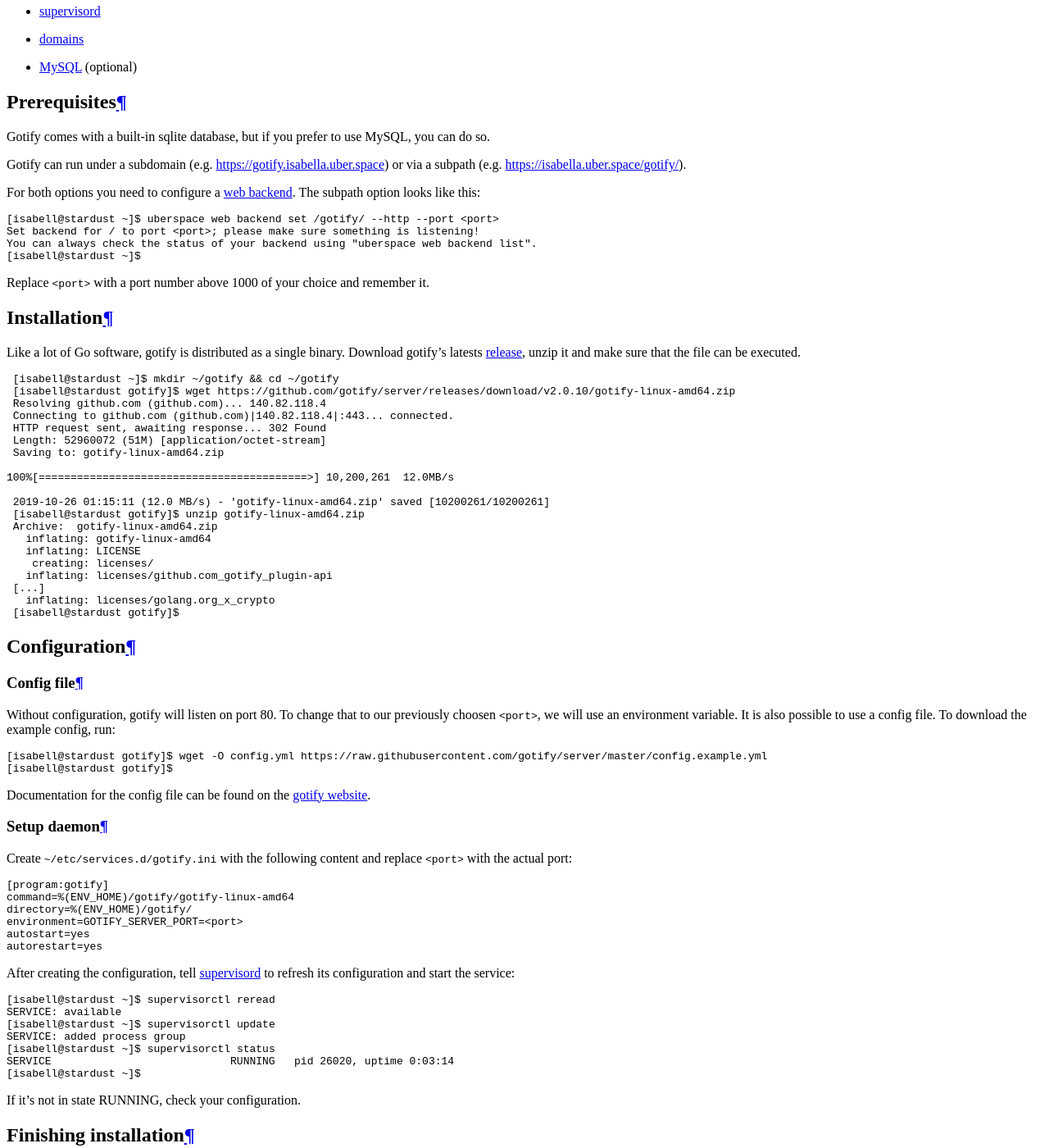
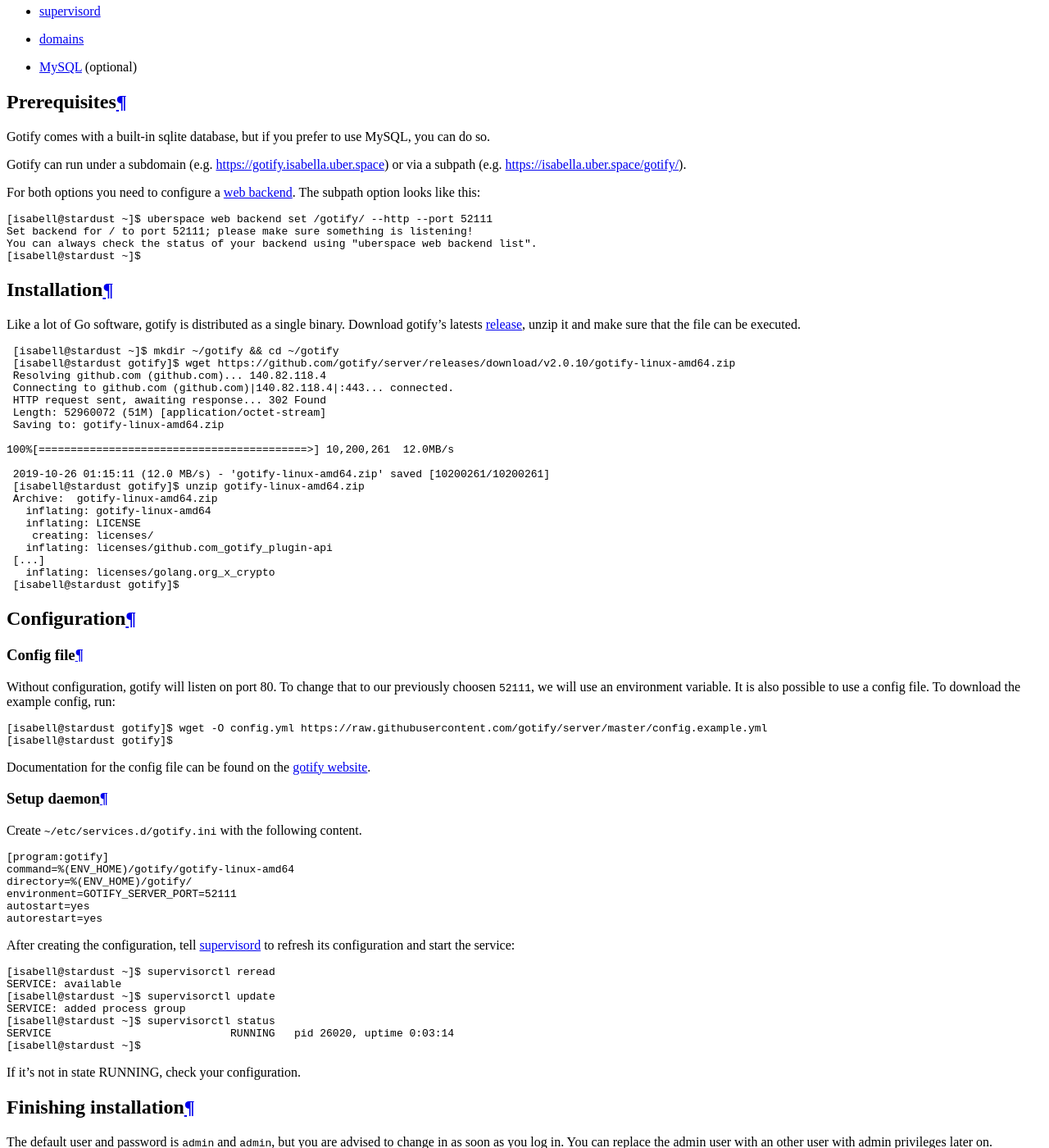
Before and after one commit to Uberspace/lab, a Sphinx documentation site: the page built from source/guide_gotify.rst, in a window 1280 px wide and 1400 px high, scrolled down 2777 px. Shown: the whole window at 82% size. Built offline with Sphinx 7.4.7 and the Read the Docs theme 2.0.0, drawn with Linux system fonts in a browser that asks for light colours.

Commit message:
[gotify] use 52111 as default port

```diff
--- a/source/guide_gotify.rst
+++ b/source/guide_gotify.rst
@@ -41,14 +41,12 @@
 
 ::
 
-  [isabell@stardust ~]$ uberspace web backend set /gotify/ --http --port <port>
-  Set backend for / to port <port>; please make sure something is listening!
+  [isabell@stardust ~]$ uberspace web backend set /gotify/ --http --port 52111
+  Set backend for / to port 52111; please make sure something is listening!
   You can always check the status of your backend using "uberspace web backend list".
   [isabell@stardust ~]$
 
 .. _webbackend: https://manual.uberspace.de/web-backends.html
-
-Replace ``<port>`` with a port number above 1000 of your choice and remember it.
 
 
 Installation
@@ -86,7 +84,7 @@
 Config file
 -----------
 
-Without configuration, gotify will listen on port 80. To change that to our previously choosen ``<port>``,
+Without configuration, gotify will listen on port 80. To change that to our previously choosen ``52111``,
 we will use an environment variable. It is also possible to use a config file. To download the
 example config, run:
 
@@ -101,15 +99,14 @@
 Setup daemon
 ------------
 
-Create ``~/etc/services.d/gotify.ini`` with the following content and replace
-``<port>`` with the actual port:
+Create ``~/etc/services.d/gotify.ini`` with the following content.
 
 .. code-block:: ini
 
   [program:gotify]
   command=%(ENV_HOME)/gotify/gotify-linux-amd64
   directory=%(ENV_HOME)/gotify/
-  environment=GOTIFY_SERVER_PORT=<port>
+  environment=GOTIFY_SERVER_PORT=52111
   autostart=yes
   autorestart=yes
 
```
